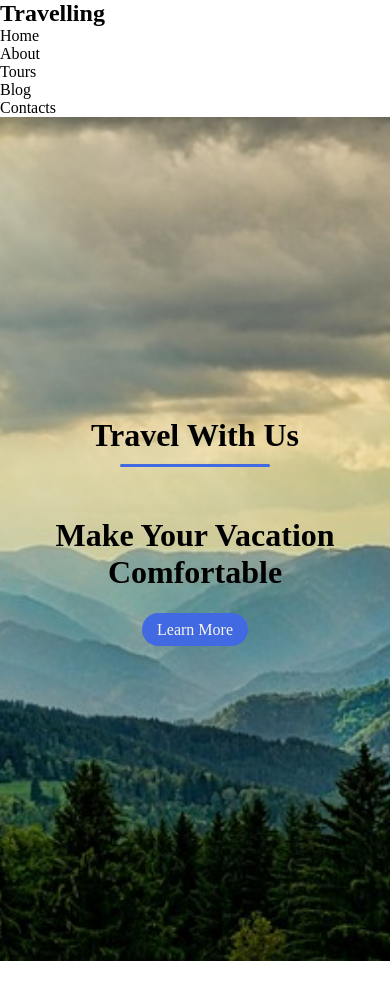
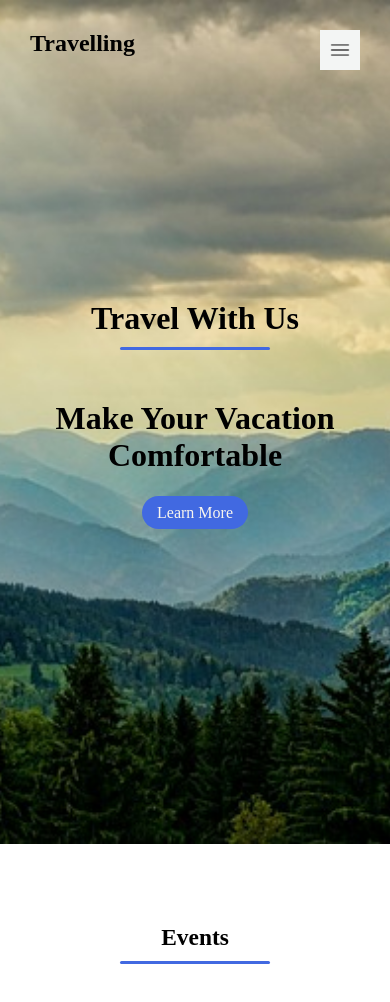
Before and after one commit to Sheetal-V/projects, a plain HTML site: page TravelWebsite/index.html in a window 390 px wide. Before the commit the page ends 961 px from the top, so only its background shows below. Drawn offline with Linux system fonts and the light colour scheme.

Commit message:
first commit

```diff
--- a/TravelWebsite/index.html
+++ b/TravelWebsite/index.html
@@ -10,13 +10,14 @@
 <body>
     <nav class="navbar">
            <h1 class="logo">Travelling</h1>
-           <ul class="navbar">
-            <li><a href="#"></a>Home</li>
+           <ul class="links">
+            <li class="active"><a href="#"></a>Home</li>
             <li><a href="#"></a>About</li>
             <li><a href="#"></a>Tours</li>
             <li><a href="#"></a>Blog</li>
-            <li><a href="#"></a>Contacts</li>
+            <li class="btn"><a href="#"></a>Contacts</li>
         </ul>
+        <img src="./Images/hamburger-menu-line-icon-free-vector.jpg" alt="" class="menubar">
     </nav>
 
 
@@ -29,5 +30,21 @@
             </div>
        </header>
 
+       <section>
+        <div class="title">
+            <h1>Events</h1>
+            <div class="subline"></div>
+        </div>
+       </section>
+
+
+       <script>
+            const menubutton = document.querySelector(".menubar");
+            const navBarLinks = document.querySelector('.links')
+
+            menubutton.addEventListener('click', ()=>{
+                navBarLinks.classList.toggle('mobile-menu')
+            })
+       </script>
 </body>
 </html>
--- a/TravelWebsite/style.css
+++ b/TravelWebsite/style.css
@@ -53,3 +53,95 @@ header{
     color:rgb(248, 245, 238);
 
 }
+
+.navbar{
+
+    display: flex;
+    position: absolute;
+    width: 100%;
+    justify-content: space-between;
+    padding: 20px;
+
+    top: 0;
+    left: 0;
+
+
+}
+
+ul{
+    list-style: none;
+}
+
+.links{
+    display: flex;
+    align-items: center;
+}
+
+.links li{
+        margin: 0 30px;
+}
+
+.active{
+    color:royalblue;
+    text-decoration: underline;
+    font-weight: bold;
+}
+.menubar{
+    position: absolute;
+    width: 40px;
+    top: 30px;
+    right: 30px;
+    cursor: pointer;
+    display: none;
+}
+
+
+@media only screen and (max-width:850px){
+    .navbar{
+        padding: 0;
+    }
+
+    .menubar{
+        display: block;
+    }
+
+    .logo{
+        position: absolute;
+        top: 30px;
+        left: 30px;
+    }
+
+
+    .links{
+        flex-direction: column;
+        width: 100%;
+        height: 100vh;
+        justify-content: center;
+        background:rgb(12, 55, 80);
+        margin-top: -900px;
+
+}
+
+
+
+
+.mobile-menu{
+    margin-top: 0px;
+    border-bottom-right-radius: 30%;
+}
+
+.links li{
+    margin: 30px auto;
+}
+
+}
+
+section{
+    width: 80%;
+    margin: 80px auto;
+}
+
+.title{
+    text-align: center;
+    font-size: 4vmin;
+}
```
Also changed, not shown: TravelWebsite/Images/hamburger-menu-line-icon-free-vector.jpg (added), TravelWebsite/Images/woman-2594934_640.jpg (added), TravelWebsite/Images/woman-2896389_640.jpg (added).
